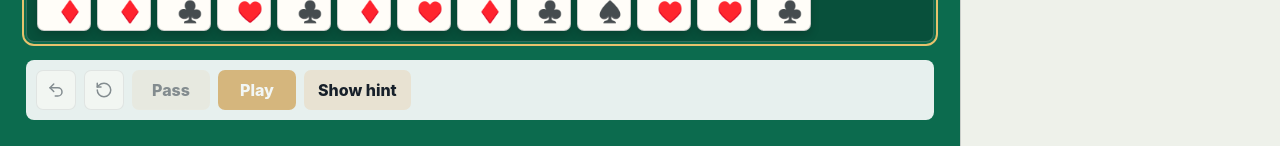
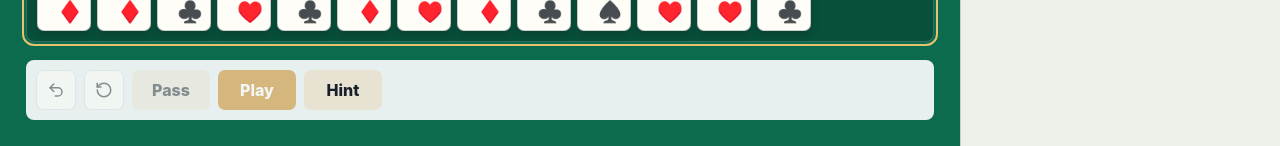
Before and after one commit to kylemcdonald/pusoy-alpha, a React (Vite) app: page / in a window 1280 px wide. Shown: the part 654-800 px from the top of the page. Built offline with nearby package versions, Linux system fonts and the light colour scheme.

Commit message:
Shorten hint button label

```diff
--- a/src/App.tsx
+++ b/src/App.tsx
@@ -335,7 +335,7 @@ function MoveTray({
         </button>
         {hintButton === "show-hint" ? (
           <button className="command-button" disabled={busy || !canShowHint} onClick={onShowHint} type="button">
-            Show hint
+            Hint
           </button>
         ) : null}
         {hintButton === "autoplay" ? (
```
